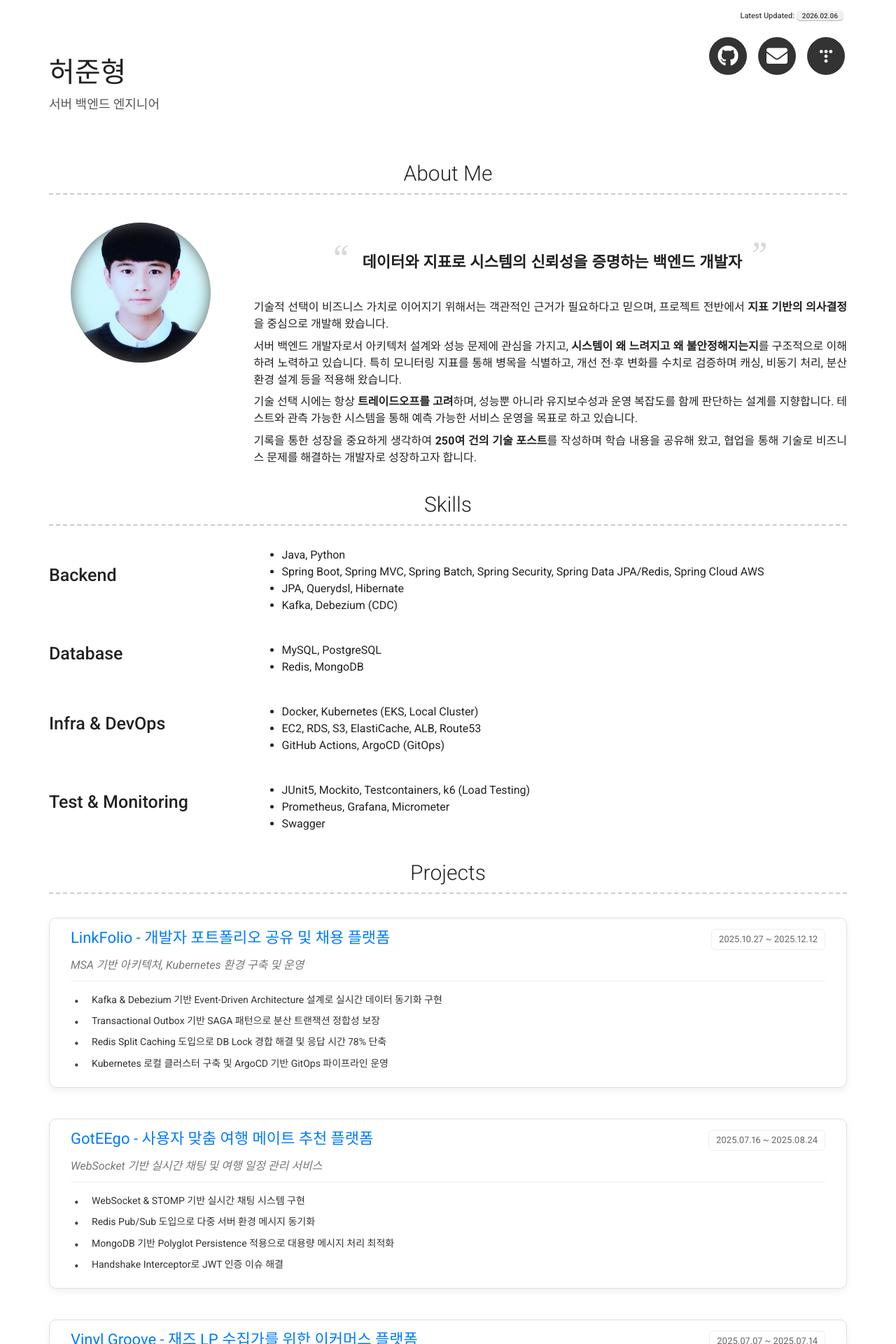
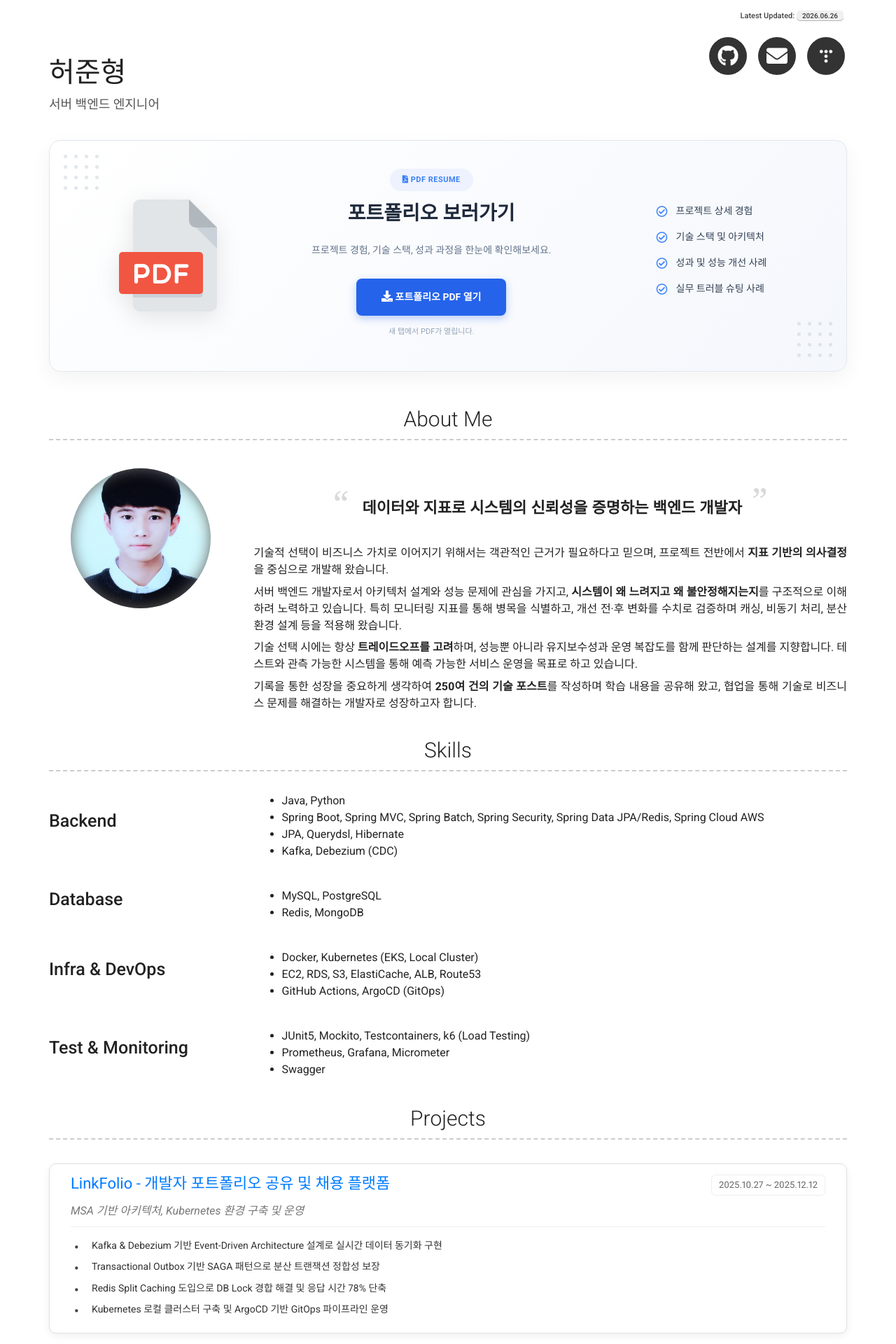
Before and after one commit to HeoJunHyoung/HeoJunHyoung.github.io, a Jekyll site: the page built from index.md, in a window 1280 px wide. Shown: the top 1920 px of the page at 70% size. Built offline with Jekyll 4.4.1, drawn with Linux system fonts in a browser that asks for light colours; nearby versions of some CDN libraries.

Commit message:
feat: portfolio 바로가기 디자인 추가

```diff
--- a/_includes/header.html
+++ b/_includes/header.html
@@ -10,7 +10,7 @@
       <div class="icons-wrapper">
         <!-- 🔽 추가: last updated -->
         <div class="last-updated">
-          Latest Updated: <mark>2026.02.06</mark>
+          Latest Updated: <mark>2026.06.26</mark>
         </div>
 
       <ul class="icons no-print">
--- /dev/null
+++ b/_includes/portfolio_banner.html
@@ -0,0 +1,28 @@
+<div class="container portfolio-banner-container no-print">
+  <div class="portfolio-banner">
+    <div class="pb-left">
+      <img src="{{ '/images/pdf-icon.png' | relative_url }}" alt="PDF Icon" class="pb-pdf-img">
+    </div>
+
+    <div class="pb-center">
+      <div class="pb-badge"><i class="fas fa-file-pdf"></i> PDF RESUME</div>
+      <h2 class="pb-title">포트폴리오 보러가기</h2>
+      <p class="pb-subtitle">프로젝트 경험, 기술 스택, 성과 과정을 한눈에 확인해보세요.</p>
+
+      <a href="https://drive.google.com/file/d/1ZEGC7KfqWztiO0xMUd_vnMTwpCWNwkyS/view?usp=drive_link" target="_blank" class="pb-button">
+        <i class="fas fa-download"></i> 포트폴리오 PDF 열기
+      </a>
+
+      <p class="pb-note">새 탭에서 PDF가 열립니다.</p>
+    </div>
+
+    <div class="pb-right">
+      <ul class="pb-checklist">
+        <li><i class="far fa-check-circle"></i> 프로젝트 상세 경험</li>
+        <li><i class="far fa-check-circle"></i> 기술 스택 및 아키텍처</li>
+        <li><i class="far fa-check-circle"></i> 성과 및 성능 개선 사례</li>
+        <li><i class="far fa-check-circle"></i> 실무 트러블 슈팅 사례</li>
+      </ul>
+    </div>
+  </div>
+</div>
--- a/_layouts/default.html
+++ b/_layouts/default.html
@@ -13,6 +13,8 @@
       {%- if jekyll.environment == 'production' and site.gtm -%}
         {%- include gtm_body.html -%}
       {%- endif -%}
+
+      {%- include portfolio_banner.html -%}
 
       {%- include about.html -%}
 
--- a/assets/main.scss
+++ b/assets/main.scss
@@ -267,3 +267,176 @@ body {
 .project-card * { box-sizing: border-box !important; }
 .content .list__item .list__item__body { background-color: transparent !important; padding: 0 !important; box-shadow: none !important; }
 .content .list__item { background-color: transparent !important; margin-bottom: 20px !important; box-shadow: none !important; }
+
+
+/* =========================================
+   9. Portfolio Banner (포트폴리오 보러가기)
+   ========================================= */
+.portfolio-banner-container {
+  /* 1. 간격 축소: 윗쪽 여백을 없애거나 줄여서 헤더 바로 아래에 붙입니다. */
+  /* 더 바짝 붙이고 싶다면 -10px, -20px 처럼 음수(-) 값을 넣으시면 됩니다. */
+  margin-top: 0px !important;
+
+  /* About Me 섹션과의 간격은 조금 넉넉하게 줍니다. */
+  margin-bottom: 50px !important;
+}
+
+.portfolio-banner {
+  display: flex;
+  align-items: center;
+  justify-content: space-between;
+  background: linear-gradient(135deg, #ffffff 0%, #f4f7fc 100%);
+  border: 1px solid #e2e8f0;
+  border-radius: 16px;
+  padding: 40px 50px; /* 패딩을 약간 더 키워 배너를 넉넉하게 만듭니다 */
+  box-shadow: 0 10px 30px rgba(0, 0, 0, 0.05);
+  position: relative;
+  overflow: hidden;
+}
+
+/* 배경 도트 무늬 */
+.portfolio-banner::before {
+  content: "";
+  position: absolute;
+  top: 15px;
+  left: 15px;
+  width: 60px;
+  height: 60px;
+  background-image: radial-gradient(#d1d8e0 2.5px, transparent 2.5px);
+  background-size: 15px 15px;
+  opacity: 0.6;
+}
+.portfolio-banner::after {
+  content: "";
+  position: absolute;
+  bottom: 15px;
+  right: 15px;
+  width: 60px;
+  height: 60px;
+  background-image: radial-gradient(#d1d8e0 2.5px, transparent 2.5px);
+  background-size: 15px 15px;
+  opacity: 0.6;
+}
+
+.pb-left {
+  flex: 1;
+  display: flex;
+  justify-content: center;
+  z-index: 1;
+}
+
+.pb-pdf-img {
+  width: 160px; /* 아이콘 크기 확대 */
+  height: auto;
+  filter: drop-shadow(0 8px 16px rgba(0,0,0,0.1));
+}
+
+.pb-center {
+  flex: 2;
+  display: flex;
+  flex-direction: column;
+  align-items: center;
+  text-align: center;
+  z-index: 1;
+  padding: 0 20px;
+}
+
+.pb-badge {
+  display: inline-block;
+  background-color: #eef2ff;
+  color: #3b82f6;
+  font-size: 1.1rem; /* 뱃지 글자 크기 확대 */
+  font-weight: 700;
+  padding: 8px 18px; /* 뱃지 여백 확대 */
+  border-radius: 20px;
+  margin-bottom: 15px;
+  letter-spacing: 0.5px;
+}
+
+.pb-title {
+  font-size: 2.8rem !important; /* 제목 크기 대폭 확대 */
+  font-weight: 800 !important;
+  color: #1e293b !important;
+  margin-bottom: 15px !important;
+  border-bottom: none !important;
+  display: block !important;
+}
+
+.pb-subtitle {
+  font-size: 1.4rem; /* 부제목 크기 확대 */
+  color: #64748b;
+  margin-bottom: 30px;
+  word-break: keep-all;
+}
+
+.pb-button {
+  display: inline-block;
+  background-color: #2563eb;
+  color: #ffffff !important;
+  font-size: 1.4rem; /* 버튼 글자 크기 확대 */
+  font-weight: 700;
+  padding: 16px 36px; /* 버튼 자체 크기 확대 */
+  border-radius: 8px;
+  text-decoration: none !important;
+  transition: background-color 0.3s ease, transform 0.2s ease;
+  box-shadow: 0 4px 12px rgba(37, 99, 235, 0.3);
+}
+
+.pb-button:hover {
+  background-color: #1d4ed8;
+  transform: translateY(-2px);
+}
+
+.pb-note {
+  font-size: 1.1rem; /* 안내 문구 크기 확대 */
+  color: #94a3b8;
+  margin-top: 15px;
+}
+
+.pb-right {
+  flex: 1.2;
+  display: flex;
+  justify-content: center;
+  z-index: 1;
+}
+
+.pb-checklist {
+  list-style: none;
+  padding: 0 !important;
+  margin: 0 !important;
+  text-align: left;
+}
+
+.pb-checklist li {
+  font-size: 1.4rem; /* 체크리스트 글자 크기 확대 */
+  color: #334155;
+  margin-bottom: 16px; /* 줄 간격 확대 */
+  display: flex;
+  align-items: center;
+}
+
+.pb-checklist li i {
+  color: #3b82f6;
+  margin-right: 12px;
+  font-size: 1.6rem; /* 체크 아이콘 크기 확대 */
+}
+
+/* 태블릿 & 모바일 환경 반응형 처리 */
+@media (max-width: 992px) {
+  .portfolio-banner {
+    flex-direction: column;
+    padding: 30px 20px;
+  }
+  .pb-left, .pb-right {
+    margin: 20px 0;
+  }
+  .pb-center {
+    padding: 0;
+  }
+  .pb-right {
+    border-top: 1px dashed #cbd5e1;
+    padding-top: 25px;
+    width: 100%;
+    justify-content: flex-start;
+  }
+}
```
Also changed, not shown: images/pdf-icon.png (added).
